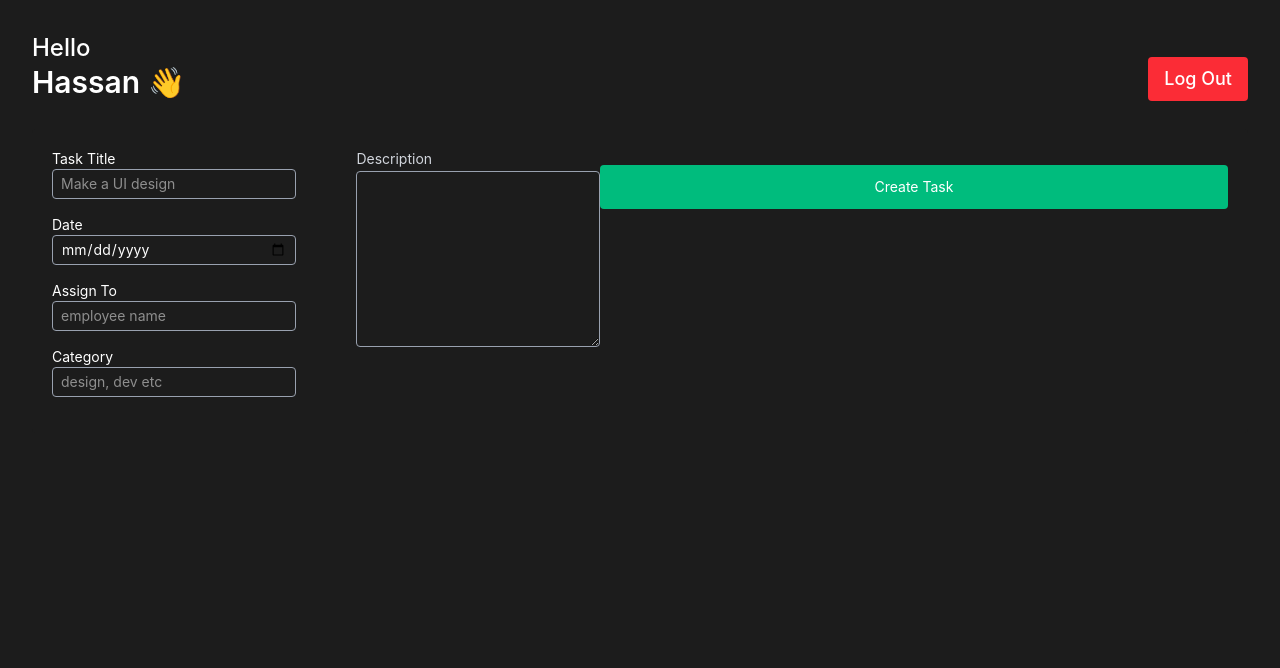
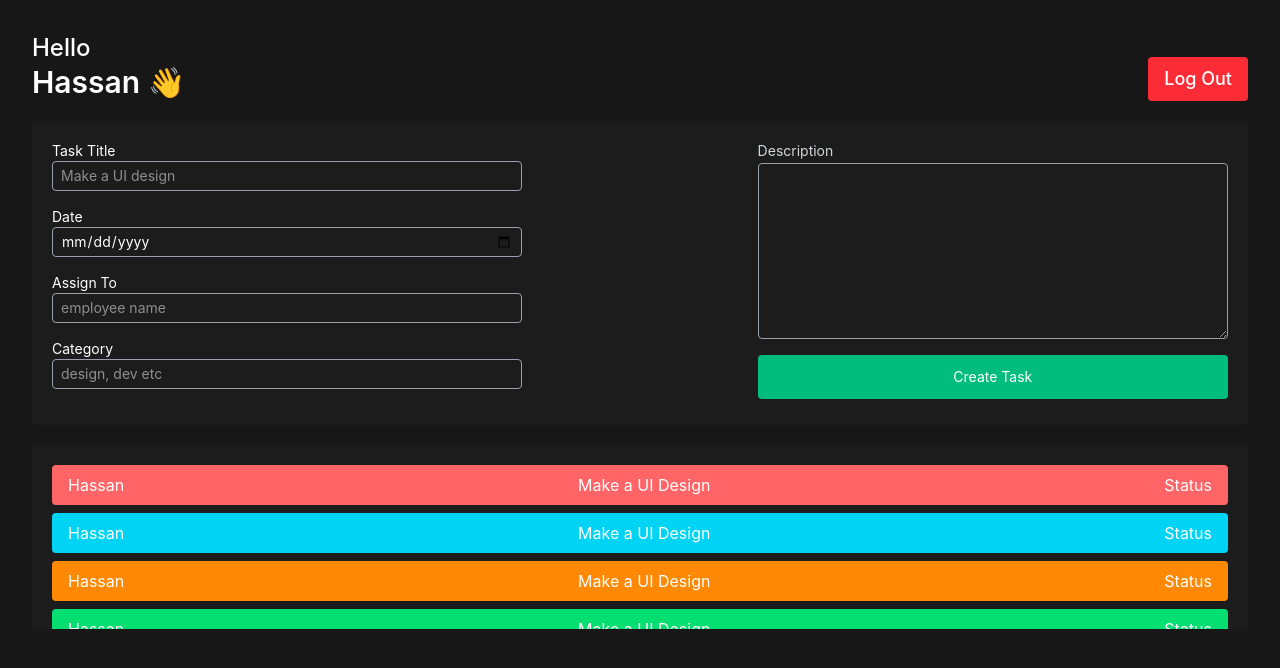
Before and after one commit to Hassan-4323/projects, a React (Vite) app in the folder EMS/: page / in a window 1280 px wide. Shown: the top 668 px of the page. Built offline with nearby package versions, Linux system fonts and the light colour scheme.

Commit message:
UI is completed for Login Admin and Employee

```diff
--- a/EMS/src/components/Dashboard/AdminDashboard.jsx
+++ b/EMS/src/components/Dashboard/AdminDashboard.jsx
@@ -1,46 +1,14 @@
 import React from 'react'
 import Header from '../others/Header'
+import CreateTask from '../others/CreateTask'
+import AllTask from '../others/AllTask'
 
 const AdminDashboard = () => {
     return (
-        <div className='bg-[#1c1c1c] h-screen text-white w-full p-8'>
+        <div className='bg-[#0e0d0df4] h-screen text-white w-full p-8'>
             < Header />
-
-            <div className='p-5 bg-[#1c1c1c] mt-7 rounded'>
-                <form className='flex w-full items-start justify-between'>
-
-                    <div className='w-1/2'>
-
-                        <div>
-                            <h3 className='text-sm text-gray-300mb-0.5'>Task Title</h3>
-                            <input className='text-sm py-1 px-2 w-4/5 rounded outline-none bg-transparent border border-gray-400 mb-4' type="text" placeholder='Make a UI design' />
-                        </div>
-
-                        <div>
-                            <h3 className='text-sm text-gray-300mb-0.5'>Date</h3>
-                            <input className='text-sm py-1 px-2 w-4/5 rounded outline-none bg-transparent border border-gray-400 mb-4' type="date" />
-                        </div>
-
-                        <div>
-                            <h3 className='text-sm text-gray-300mb-0.5'>Assign To</h3>
-                            <input className='text-sm py-1 px-2 w-4/5 rounded outline-none bg-transparent border border-gray-400 mb-4' type="text" placeholder='employee name' />
-                        </div>
-
-                        <div>
-                            <h3 className='text-sm text-gray-300mb-0.5'>Category</h3>
-                            <input className='text-sm py-1 px-2 w-4/5 rounded outline-none bg-transparent border border-gray-400 mb-4' type="text" placeholder='design, dev etc' />
-                        </div>
-
-                    </div>
-
-                    <div className='w-2/5 flex flex-col items-start'>
-                        <h3 className='text-sm text-gray-300 mb-0.5'>Description</h3>
-                        <textarea className='w-full h-44 text-sm py-2 px-4 rounded outline-none bg-transparent border border-gray-400' name="" id="" cols='30' rows='10'></textarea>
-                    </div>
-
-                    <button className='bg-emerald-500 py-3 hover:bg-emerald-600 px-5 rounded text-sm mt-4 w-full'>Create Task</button>
-                </form>
-            </div>
+            < CreateTask />
+            < AllTask />
 
         </div>
     )
--- /dev/null
+++ b/EMS/src/components/others/AllTask.jsx
@@ -0,0 +1,41 @@
+import React from 'react'
+
+const AllTask = () => {
+  return (
+    <div className='bg-[#1c1c1c] p-5 mt-5 rounded h-46 overflow-auto'>
+
+        <div className='bg-red-400 py-2 px-4 mb-2 flex justify-between rounded'>
+            <h2>Hassan</h2>
+            <h3>Make a UI Design</h3>
+            <h5>Status</h5>
+        </div>
+
+        <div className='bg-cyan-400 py-2 px-4 mb-2 flex justify-between rounded'>
+            <h2>Hassan</h2>
+            <h3>Make a UI Design</h3>
+            <h5>Status</h5>
+        </div>
+
+        <div className='bg-orange-400 py-2 px-4 mb-2 flex justify-between rounded'>
+            <h2>Hassan</h2>
+            <h3>Make a UI Design</h3>
+            <h5>Status</h5>
+        </div>
+
+        <div className='bg-green-400 py-2 px-4 mb-2 flex justify-between rounded'>
+            <h2>Hassan</h2>
+            <h3>Make a UI Design</h3>
+            <h5>Status</h5>
+        </div>
+
+        <div className='bg-purple-400 py-2 px-4 mb-2 flex justify-between rounded'>
+            <h2>Hassan</h2>
+            <h3>Make a UI Design</h3>
+            <h5>Status</h5>
+        </div>
+
+    </div>
+  )
+}
+
+export default AllTask
--- /dev/null
+++ b/EMS/src/components/others/CreateTask.jsx
@@ -0,0 +1,45 @@
+import React from 'react'
+
+const CreateTask = () => {
+  return (
+    <div className='p-5 bg-[#1c1c1c] mt-5 rounded'>
+                <form className='flex w-full items-start justify-between'>
+
+                    <div className='w-1/2'>
+
+                        <div>
+                            <h3 className='text-sm text-gray-300mb-0.5'>Task Title</h3>
+                            <input className='text-sm py-1 px-2 w-4/5 rounded outline-none bg-transparent border border-gray-400 mb-4' type="text" placeholder='Make a UI design' />
+                        </div>
+
+                        <div>
+                            <h3 className='text-sm text-gray-300mb-0.5'>Date</h3>
+                            <input className='text-sm py-1 px-2 w-4/5 rounded outline-none bg-transparent border border-gray-400 mb-4' type="date" />
+                        </div>
+
+                        <div>
+                            <h3 className='text-sm text-gray-300mb-0.5'>Assign To</h3>
+                            <input className='text-sm py-1 px-2 w-4/5 rounded outline-none bg-transparent border border-gray-400 mb-4' type="text" placeholder='employee name' />
+                        </div>
+
+                        <div>
+                            <h3 className='text-sm text-gray-300mb-0.5'>Category</h3>
+                            <input className='text-sm py-1 px-2 w-4/5 rounded outline-none bg-transparent border border-gray-400 mb-4' type="text" placeholder='design, dev etc' />
+                        </div>
+
+                    </div>
+
+                    <div className='w-2/5 flex flex-col items-start'>
+                        <h3 className='text-sm text-gray-300 mb-0.5'>Description</h3>
+                        <textarea className='w-full h-44 text-sm py-2 px-4 rounded outline-none bg-transparent border border-gray-400' name="" id="" cols='30' rows='10'></textarea>
+
+                        <button className='bg-emerald-500 py-3 hover:bg-emerald-600 px-5 rounded text-sm mt-4 w-full'>Create Task</button>
+                    </div>
+
+
+                </form>
+            </div>
+  )
+}
+
+export default CreateTask
```
